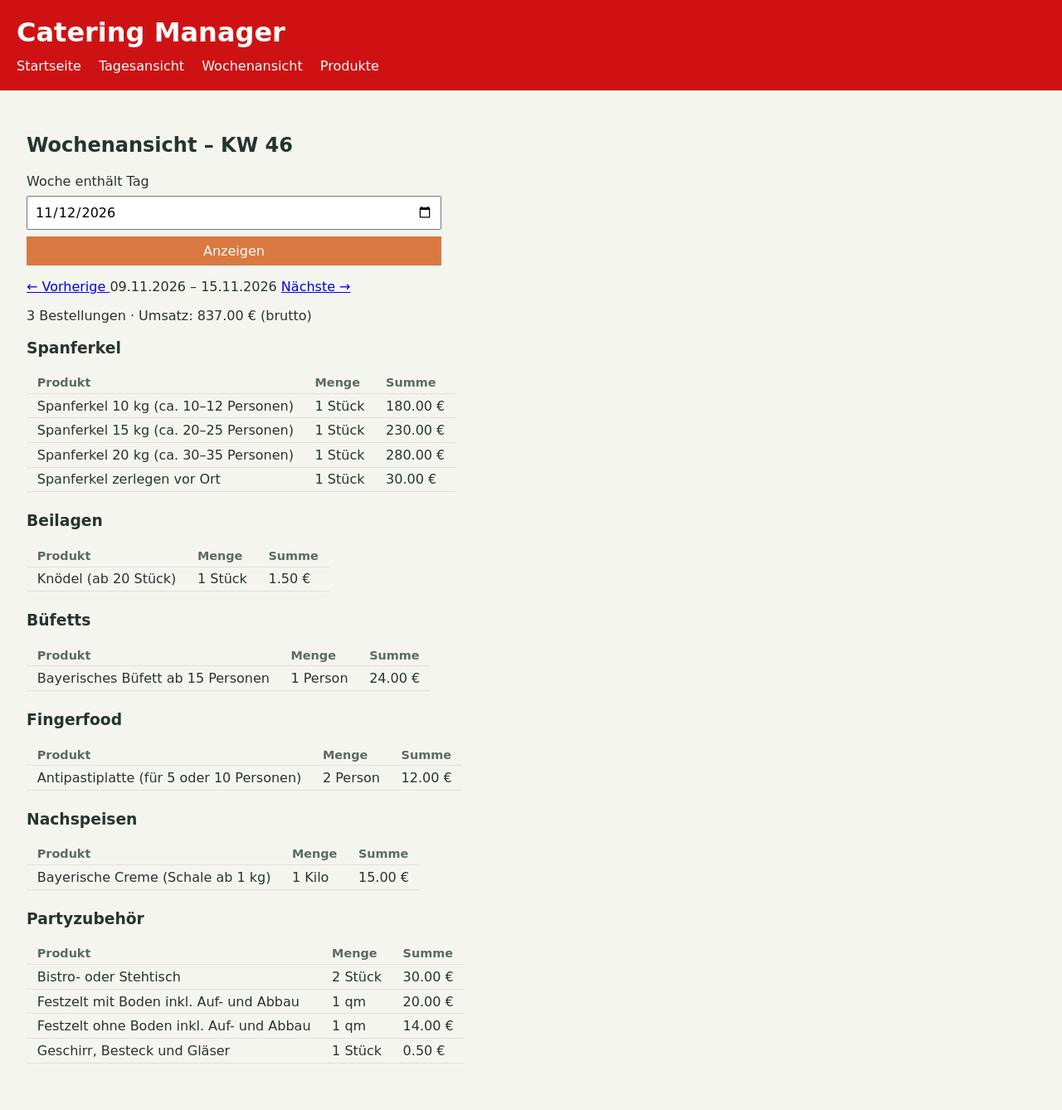
After one commit to anton-vdg/catering-manager, a Flask app: page /wochenansicht in a window 1280 px wide. The commit adds this page. Shown: the whole page at 83% size. Run offline with Flask 3, Linux system fonts and the light colour scheme; data comes from the database, SQL or seed files in the repository; both versions use the stored data as it was after the commit.

Commit message:
Wochenansicht

```diff
--- a/app.py
+++ b/app.py
@@ -18,6 +18,7 @@ from datetime import date           # heutiges Datum für die Tagesansicht
 from io import BytesIO              # PDF im Arbeitsspeicher statt auf Platte
 from pathlib import Path            # Dateipfade unabhängig vom Betriebssystem
 from xml.sax.saxutils import escape # Sonderzeichen (<, >, &) für PDFs entschärfen
+from datetime import date, timedelta
 
 # Flask = das Web-Framework. Ohne Flask gäbe es keine Routen und keine Templates.
 from flask import (
@@ -296,6 +297,68 @@ def get_order_details(order_id):
 
     total_cents = sum(item["quantity"] * item["unit_price_cents"] for item in items)
     return order, items, total_cents
+
+def week_range(datum):
+    """
+    Gibt (Montag, Sonntag) der Woche zurück, in der `datum` liegt.
+
+    date.weekday() liefert 0 für Montag, 6 für Sonntag.
+    Ein Datum minus seinen weekday-Wert landet immer auf Montag.
+    Beispiel: Mittwoch, 12.11.2026 -> weekday()=2
+              12.11. - 2 Tage = 10.11. = Montag
+    """
+    montag = datum - timedelta(days=datum.weekday())
+    sonntag = montag + timedelta(days=6)
+    return montag, sonntag
+
+
+def get_week_summary(montag, sonntag):
+    """
+    Summiert alle Positionen einer Woche pro Produkt.
+
+    montag/sonntag sind ISO-Text wie "2026-11-10", damit BETWEEN
+    auf dem Textvergleich funktioniert (SQLite-Datumsspeicherung).
+
+    Verwendet in: week_view()
+
+    Wichtig: SUM(quantity) summiert NUR Positionen, die es in dieser
+    Woche tatsächlich gab. Produkte, die niemand bestellt hat, tauchen
+    nicht auf – das ist gewollt, sonst wäre die Liste riesig.
+    """
+    connection = connect_db()
+
+    rows = connection.execute(
+        """
+        SELECT p.id, p.name, p.unit,
+               COALESCE(c.name, 'Ohne Kategorie') AS category_name,
+               COALESCE(c.sort_order, 9999)       AS category_sort,
+               SUM(oi.quantity)                  AS total_quantity,
+               SUM(oi.quantity * oi.unit_price_cents) AS total_cents
+        FROM order_items oi
+        JOIN orders   o ON o.id = oi.order_id
+        JOIN products p ON p.id = oi.product_id
+        LEFT JOIN categories c ON c.id = p.category_id
+        WHERE o.order_date BETWEEN ? AND ?
+        GROUP BY p.id
+        ORDER BY COALESCE(c.sort_order, 9999), p.name
+        """,
+        (montag, sonntag),
+    ).fetchall()
+
+    # Zusatzinfo für die Kopfzeile.
+    bestellungen = connection.execute(
+        "SELECT COUNT(*) FROM orders WHERE order_date BETWEEN ? AND ?",
+        (montag, sonntag),
+    ).fetchone()[0]
+
+    kunden = connection.execute(
+        "SELECT COUNT(DISTINCT customer_name) FROM orders "
+        "WHERE order_date BETWEEN ? AND ?",
+        (montag, sonntag),
+    ).fetchone()[0]
+
+    connection.close()
+    return rows, bestellungen, kunden
 
 
 # ===================================================================
@@ -735,6 +798,57 @@ def day_view():
     )
 
 
+@app.route("/wochenansicht")
+def week_view():
+    """
+    Aggregierte Mengen pro Produkt für eine Kalenderwoche.
+    Datei: wochenansicht.html
+
+    Datum aus der URL:  /wochenansicht?date=2026-11-12
+    Daraus wird die Woche ermittelt (Montag..Sonntag), in der es liegt.
+    Ohne Datum: aktuelle Woche.
+    """
+    datum_text = request.args.get("date", date.today().isoformat())
+
+    try:
+        datum = date.fromisoformat(datum_text)
+    except ValueError:
+        datum = date.today()
+
+    montag, sonntag = week_range(datum)
+
+    rows, bestellungen, kunden = get_week_summary(
+        montag.isoformat(), sonntag.isoformat()
+    )
+
+    # Flache Liste wie auf der Produkteseite in Kategorien gruppieren.
+    gruppen = []
+    gesamt_cents = 0
+    for row in rows:
+        if not gruppen or gruppen[-1]["name"] != row["category_name"]:
+            gruppen.append({"name": row["category_name"], "produkte": []})
+        gruppen[-1]["produkte"].append(dict(row))
+        gesamt_cents += row["total_cents"]
+
+    # Vor/Zurück-Links im Template brauchen fertige URLs.
+    vorherige = (montag - timedelta(days=7)).isoformat()
+    naechste = (montag + timedelta(days=7)).isoformat()
+
+    return render_template(
+        "wochenansicht.html",
+        selected_date=datum.isoformat(),
+        montag=montag,
+        sonntag=sonntag,
+        kalenderwoche=montag.isocalendar()[1],
+        gruppen=gruppen,
+        bestellungen=bestellungen,
+        kunden=kunden,
+        gesamt_cents=gesamt_cents,
+        vorherige=vorherige,
+        naechste=naechste,
+    )
+
+
 @app.route("/bestellungen/<int:order_id>/loeschen", methods=["POST"])
 def delete_order(order_id):
     """
--- a/style.css
+++ b/style.css
@@ -83,6 +83,7 @@
   input[type="text"],
   input[type="search"],
   input[type="tel"],
+  input[type="address"],
   input[type="date"],
   input[type="time"],
   textarea,
--- a/templates/home.html
+++ b/templates/home.html
@@ -16,7 +16,7 @@
       <nav>
         <a href="/">Startseite</a>
         <a href="/tagesansicht">Tagesansicht</a>
-        <a href="#">Wochenansicht</a>
+        <a href="/wochenansicht">Wochenansicht</a>
         <a href="/produkte">Produkte</a>
       </nav>
     </header>
@@ -34,8 +34,7 @@
         <input id="kundenname" name="kundenname" type="text" required>
 
         <label for="adresse">Lieferadresse</label>
-        <!-- textarea statt input, weil sie mehrzeilig sein kann. -->
-        <textarea id="adresse" name="adresse" rows="1"></textarea>
+        <input id="adresse" name="adresse" type="address" required></input>
 
         <label for="telefon">Telefonnummer</label>
         <input id="telefon" name="telefon" type="tel" required>
--- a/templates/produkte.html
+++ b/templates/produkte.html
@@ -21,7 +21,7 @@
       <nav>
         <a href="/">Startseite</a>
         <a href="/tagesansicht">Tagesansicht</a>
-        <a href="#">Wochenansicht</a>
+        <a href="/wochenansicht">Wochenansicht</a>
         <a href="/produkte">Produkte</a>
       </nav>
     </header>
--- a/templates/tagesansicht.html
+++ b/templates/tagesansicht.html
@@ -19,7 +19,7 @@
       <nav>
         <a href="/">Startseite</a>
         <a href="/tagesansicht">Tagesansicht</a>
-        <a href="#">Wochenansicht</a>
+        <a href="/wochenansicht">Wochenansicht</a>
         <a href="/produkte">Produkte</a>
       </nav>
     </header>
--- /dev/null
+++ b/templates/wochenansicht.html
@@ -0,0 +1,97 @@
+<!--
+  wochenansicht.html – aggregierte Mengen einer Kalenderwoche
+  Gefüllt von der Route week_view() in app.py.
+
+  Variablen aus Python:
+    selected_date  = gewähltes Datum (damit der Datumswähler es anzeigt)
+    montag/sonntag = Datum-Objekte der Woche
+    kalenderwoche  = Zahl wie 46
+    gruppen        = [{name: "Braten", produkte: [...]}, ...]
+    bestellungen   = Anzahl Bestellungen in dieser Woche
+    kunden         = Anzahl verschiedener Kundennamen
+    gesamt_cents   = Brutto-Summe aller Positionen
+    vorherige/naechste = ISO-Datum für die Vor/Zurück-Links
+-->
+<!doctype html>
+<html lang="de">
+  <head>
+    <meta charset="utf-8">
+    <title>Wochenansicht – Catering Manager</title>
+    <link rel="stylesheet" href="/style.css">
+  </head>
+  <body>
+    <header>
+      <h1>Catering Manager</h1>
+      <nav>
+        <a href="/">Startseite</a>
+        <a href="/tagesansicht">Tagesansicht</a>
+        <a href="/wochenansicht">Wochenansicht</a>
+        <a href="/produkte">Produkte</a>
+      </nav>
+    </header>
+
+    <main>
+      <h2>Wochenansicht – KW {{ kalenderwoche }}</h2>
+
+      <!-- Datumswähler: springt in die Woche des gewählten Tages. -->
+      <form method="get" action="/wochenansicht">
+        <label for="date">Woche enthält Tag</label>
+        <input id="date" name="date" type="date" value="{{ selected_date }}">
+        <button type="submit">Anzeigen</button>
+      </form>
+
+      <!-- Vor/Zurück-Navigation und Zeitraum-Anzeige. -->
+      <p class="wochen-nav">
+        <a href="/wochenansicht?date={{ vorherige }}" title="Vorherige Woche">
+          ← Vorherige
+        </a>
+        <span>
+          {{ montag.strftime('%d.%m.%Y') }} – {{ sonntag.strftime('%d.%m.%Y') }}
+        </span>
+        <a href="/wochenansicht?date={{ naechste }}" title="Nächste Woche">
+          Nächste →
+        </a>
+      </p>
+
+      <!-- Kennzahlen oben. -->
+      <p class="wochen-summary">
+        {{ bestellungen }} Bestellung{{ '' if bestellungen == 1 else 'en' }}
+        · Umsatz: {{ '%.2f'|format(gesamt_cents / 100) }} € (brutto)
+      </p>
+
+      {# Keine Bestellungen in dieser Woche? Dann Hinweis statt Tabelle. #}
+      {% if gruppen %}
+        {% for gruppe in gruppen %}
+          <h3>{{ gruppe['name'] }}</h3>
+          <table>
+            <thead>
+              <tr>
+                <th>Produkt</th>
+                <th>Menge</th>
+                <th>Summe</th>
+              </tr>
+            </thead>
+            <tbody>
+              {% for p in gruppe['produkte'] %}
+                <tr>
+                  <td>{{ p['name'] }}</td>
+                  <td>
+                    {#
+                      total_quantity ist eine Ganzzahl aus SUM().
+                      SQLite liefert bei SUM() einen Integer, deshalb
+                      brauchen wir keine Nachkommastellen.
+                    #}
+                    {{ p['total_quantity'] }} {{ p['unit'] }}
+                  </td>
+                  <td>{{ '%.2f'|format(p['total_cents'] / 100) }} €</td>
+                </tr>
+              {% endfor %}
+            </tbody>
+          </table>
+        {% endfor %}
+      {% else %}
+        <p>In dieser Woche gibt es noch keine Bestellungen.</p>
+      {% endif %}
+    </main>
+  </body>
+</html>
```
Also changed, not shown: products.db.
